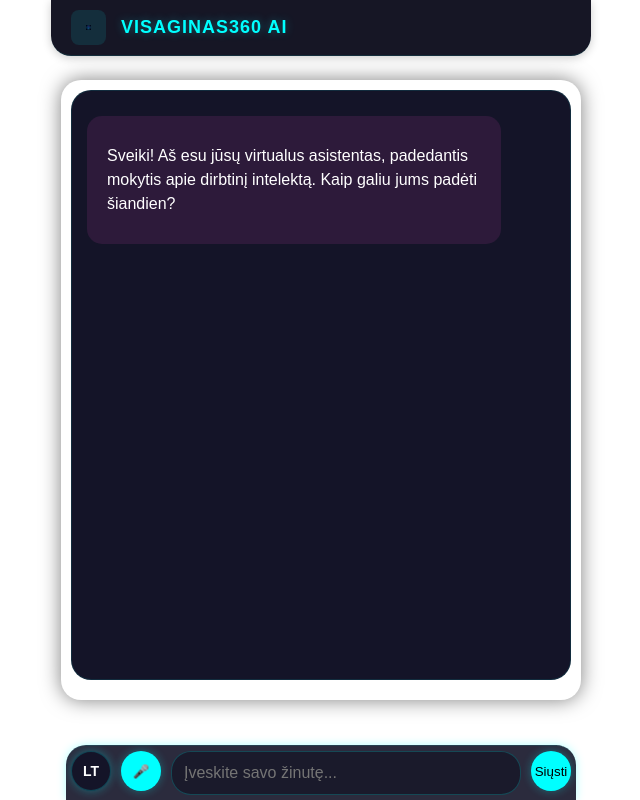
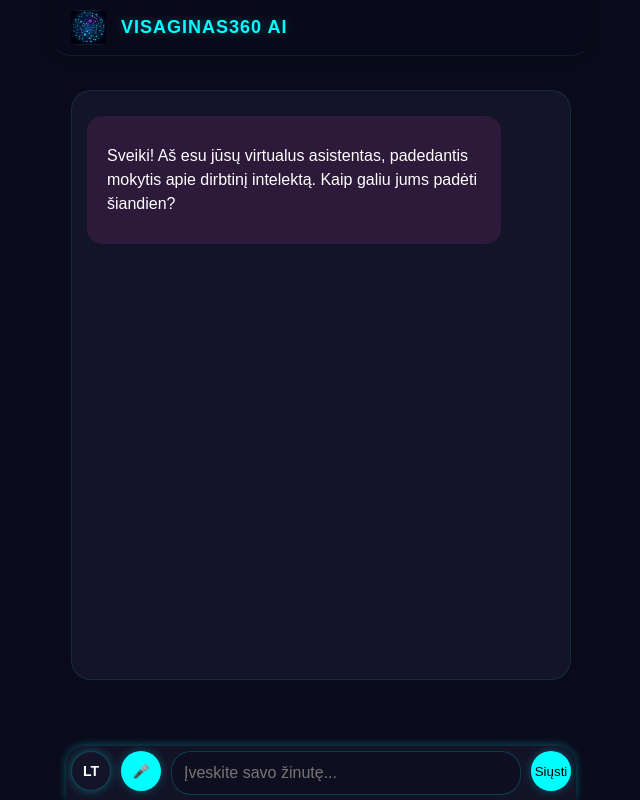
Before and after one commit to tikserziku/Visaginas360_AI_chat, a Flask app: page / in a window 1280 px wide. Shown: the whole page, without its empty margins (319-959 px from the left). Run offline with Flask 2, Linux system fonts and the light colour scheme.

Commit message:
Update styles.css

```diff
--- a/static/styles.css
+++ b/static/styles.css
@@ -20,7 +20,7 @@
   margin: 0;
   padding: 0;
   font-family: 'Arial', sans-serif;
-  background: linear-gradient(135deg, var(--gradient-start), var(--gradient-end));
+  background: var(--bg-color); /* Изменен с gradient на сплошной цвет */
   height: 100vh;
   width: 100%;
   position: fixed;
@@ -28,11 +28,6 @@
   flex-direction: column;
   color: var(--text-color);
   overflow: hidden;
-  /* overflow: hidden;
-  overflow-y: auto;
-
-  flex-direction: column;
-  color: var(--text-color);
 }
 
 /* Selection Styles */
@@ -70,7 +65,7 @@
   flex-direction: column;
   height: calc(100vh - 200px);
   overflow-y: auto;
-  box-shadow: 0 0 20px rgba(0, 0, 0, 0.5);
+  background: var(--bg-color); /* Добавлен фоновый цвет */
   border-radius: var(--border-radius);
 }
 
@@ -102,7 +97,6 @@
   box-shadow: 0 2px 10px rgba(0, 0, 0, 0.2);
   border-radius: 0 0 var(--border-radius) var(--border-radius);
 }
-
 .brand-name {
   color: var(--primary-color);
   font-size: 18px;
@@ -190,7 +184,7 @@
 .menu-button {
   width: 35px;
   height: 35px;
-  padding: 15px;
+  padding: 0; /* Изменено с 15px на 0 */
   border: none;
   border-radius: 8px;
   background: rgba(0, 255, 255, 0.1);
@@ -206,9 +200,10 @@
 }
 
 .menu-button img {
-  width: 100%;
-  height: 100%;
+  width: 35px; /* Фиксированная ширина */
+  height: 35px; /* Фиксированная высота */
   object-fit: contain;
+  padding: 5px; /* Добавлен внутренний отступ */
 }
 
 /* Dropdown Menu */
```
